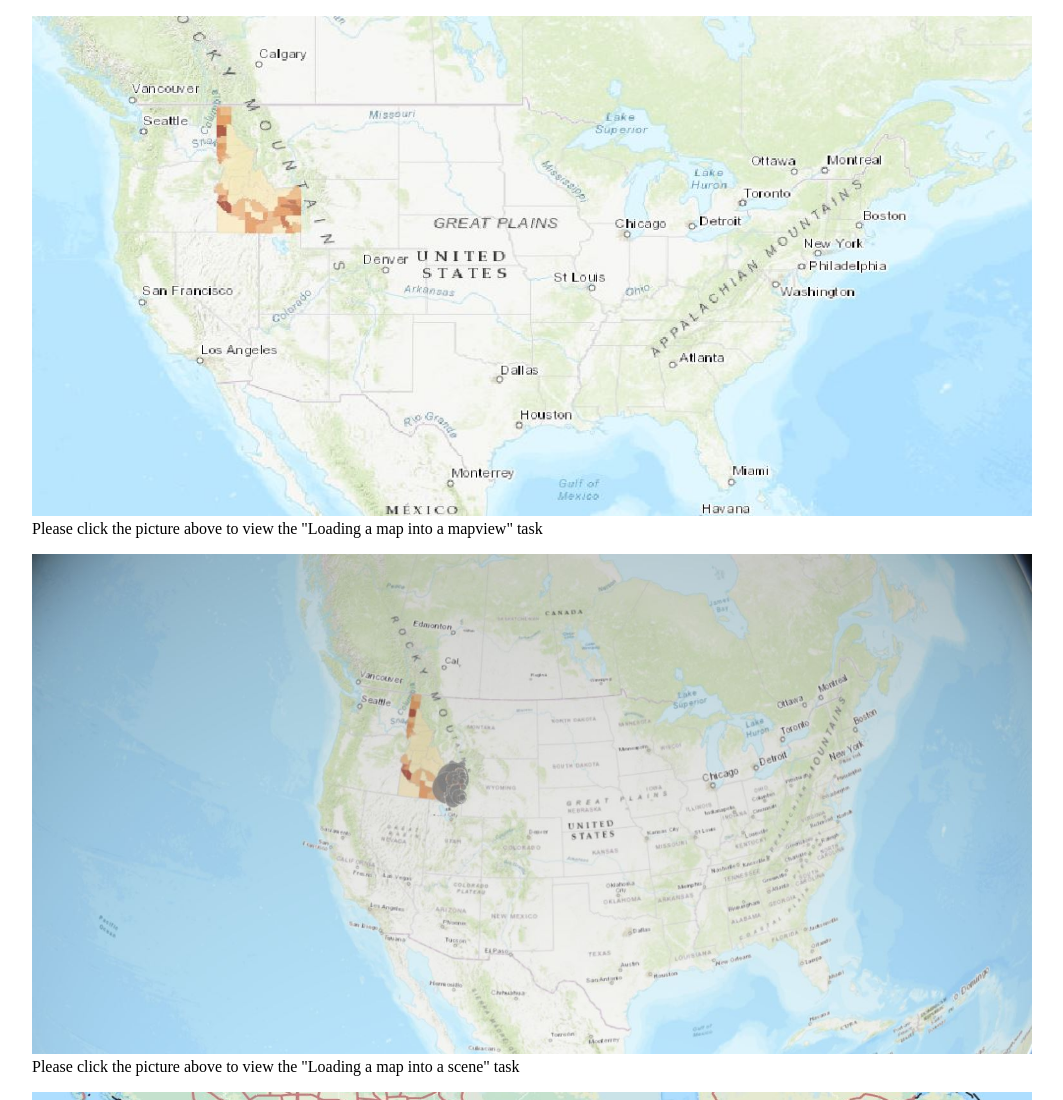
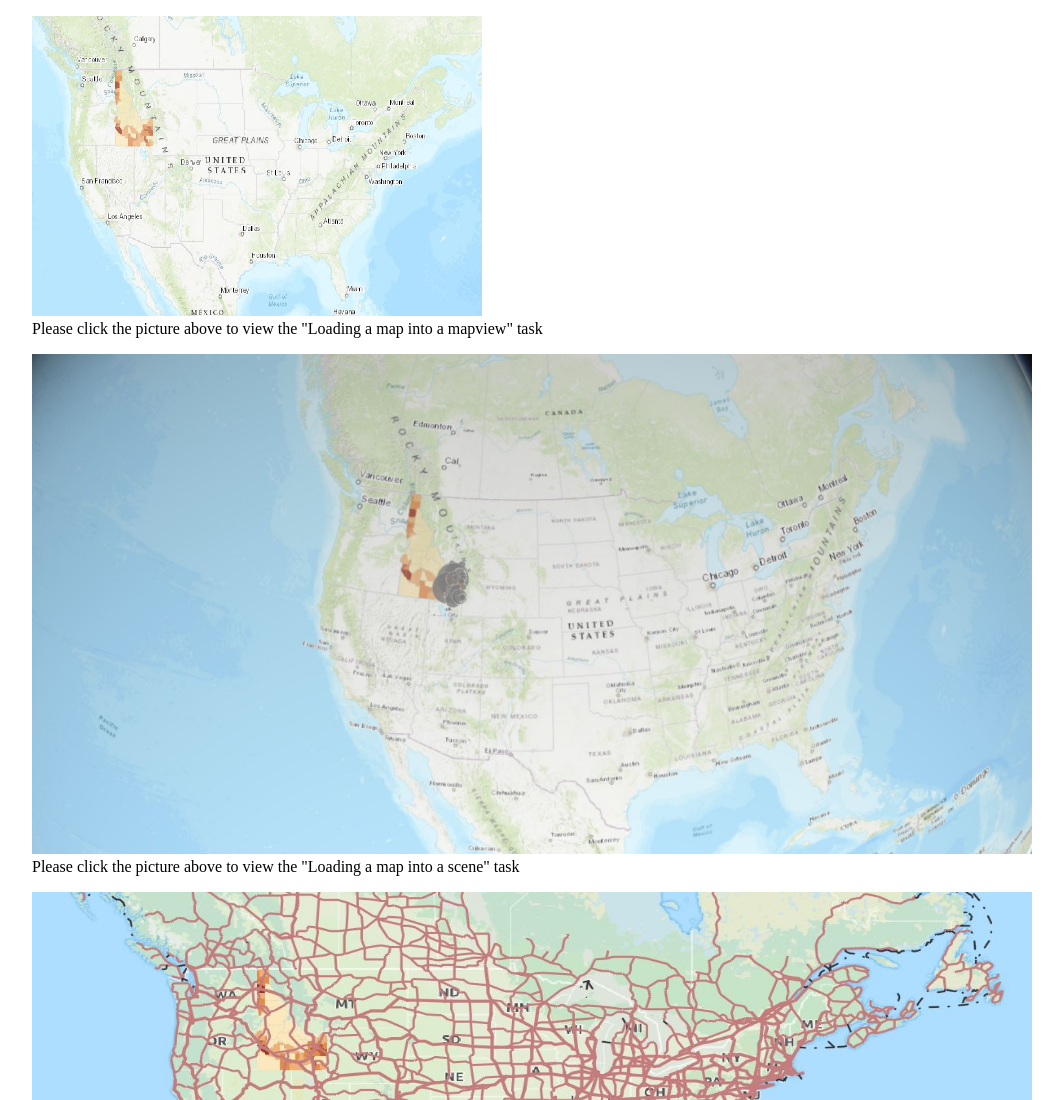
Before and after one commit to Michael-Adeuga/Lab, a plain HTML site: page docs/index.html in a window 1280 px wide. Shown: the top 1100 px of the page, without its empty margins (16-1079 px from the left). Drawn offline with Linux system fonts and the light colour scheme.

Commit message:
Update index.html

```diff
--- a/docs/index.html
+++ b/docs/index.html
@@ -7,7 +7,7 @@
 
     <body>
         <figure> <a href="Lesson5Map1ArctoMap_AdeugaAdewoleMichael.html">
-            <img src="Images/Part1.jpg" width="1000" height= "500"></a>
+            <img src="Images/Part1.jpg" width="450" height= "300"></a>
             <figcaption> Please click the picture above to view the "Loading a map into a mapview" task</figcaption>
         </figure>
 
```
